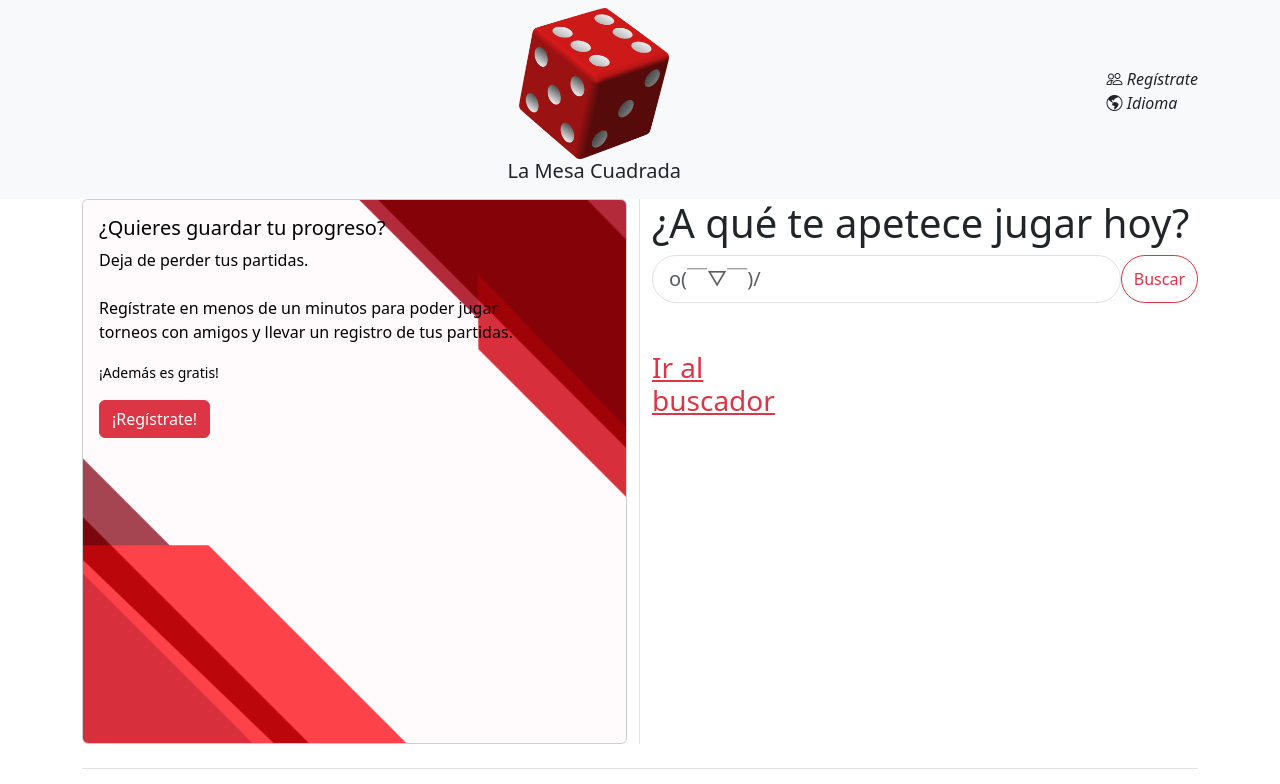
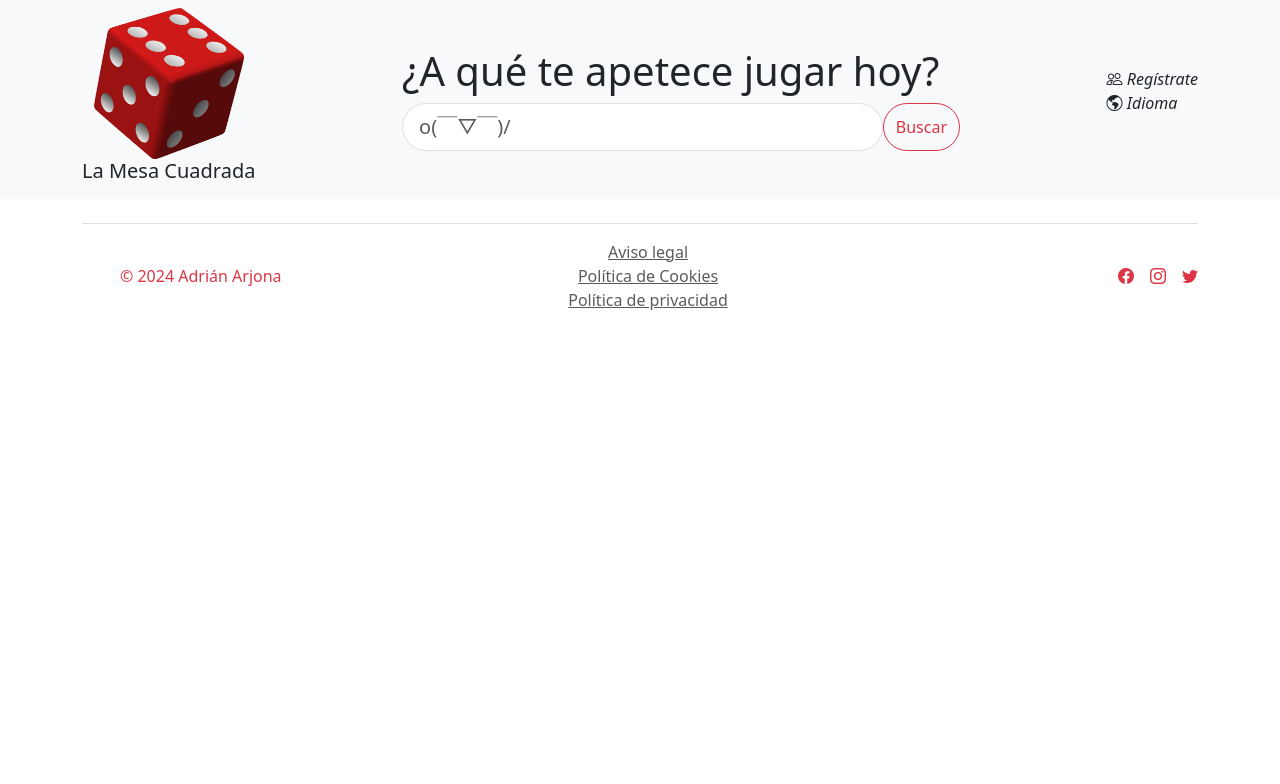
Before and after one commit to Adriath/La-Mesa-Cuadrada, a PHP site: page /La_Mesa_Cuadrada/VISTA/seccionesWeb/buscador in a window 1280 px wide. Shown: the top 784 px of the page. After the commit the page ends 310 px from the top, so only its background shows below. Run offline with PHP 8.4, Linux system fonts and the light colour scheme.

Commit message:
Cambiado el sistema de enrutamiento.

```diff
--- a/CONTROL/route.php
+++ b/CONTROL/route.php
@@ -4,12 +4,17 @@
 $ruta = $_SERVER['REQUEST_URI'];
 $metodo = $_SERVER['REQUEST_METHOD'];
 
+$pagina = basename(parse_url($ruta, PHP_URL_PATH)); // Extrae el nombre del archivo o ruta de la URL
+
 // RUTA PRINCIPAL: http://localhost/La_Mesa_Cuadrada/index.php
 
 if ($metodo == 'GET') {
-    if (isset($_GET["pagina"])) {
+    if (isset($pagina)) {
 
-        switch ($_GET["pagina"]) {
+        switch ($pagina) {
+            case "":
+            case "/":
+            case "index":
             case "home":
                 require_once 'VISTA/home.php';
                 break;
@@ -18,7 +23,7 @@ if ($metodo == 'GET') {
                 require_once 'VISTA/buscador.php';
                 break;
 
-            case "tuki":
+            case "partida":
                 require_once 'VISTA/area_juego.php';
                 break;
 
@@ -35,6 +40,7 @@ if ($metodo == 'GET') {
                 break;
 
             default:
+            echo "ERROR 404. PÁgina no encontrada";
                 break;
         }
     } else {
--- a/VISTA/js/buscador.js
+++ b/VISTA/js/buscador.js
@@ -72,7 +72,7 @@ $(document).ready(function (){
 
 function haceAlgo() {
 
-    window.location.href = 'http://localhost/La_Mesa_Cuadrada/index.php?pagina=buscador&resultado=' + textoUsuario + '&encontrado=' + coincidenciaEncontrada ;
+    window.location.href = 'http://localhost/La_Mesa_Cuadrada/buscador?resultado=' + textoUsuario + '&encontrado=' + coincidenciaEncontrada ;
 }
 
 function muestraSugerencias(datos, textoUsuario) {
@@ -205,7 +205,7 @@ function pintaCardResultado(datos) {
                     $('<p>', { class: 'card-text' }).text(descripcion),
                     $('<p>', { class: 'card-text' }).text("Jugadores: " + minJugadores + " - " + maxJugadores),
                     // $('<p>', { class: 'card-text' }).text("Jugadores: 2 - 6"),
-                    $('<a>', { href: 'index.php?pagina=' + enlace, class: 'btn btn-danger d-flex justify-content-center' }).text('¡Jugar!')
+                    $('<a>', { href: 'partida?juego=' + enlace, class: 'btn btn-danger d-flex justify-content-center' }).text('¡Jugar!')
                 )
             )
         );
--- a/VISTA/seccionesWeb/header.php
+++ b/VISTA/seccionesWeb/header.php
@@ -17,6 +17,9 @@
 
     <body>
 
+        <!-- HEADER -->
+
+
         <!-- BARRA DE NAVEGACIÓN -->
 
         <nav class="navbar bg-body-tertiary">
@@ -26,7 +29,7 @@
                 <!-- Logotipo -->
 
                 <div class="mx-auto text-center">
-                    <a href="index.php?pagina=home">
+                    <a href="home">
                         <img class="img-fluid" src="VISTA/img/logo.png" width="150" alt="Logotipo La Mesa Cuadrada">
                     </a>
                     <P class="h5"> La Mesa Cuadrada </P>
--- a/VISTA/seccionesWeb/header_buscador.php
+++ b/VISTA/seccionesWeb/header_buscador.php
@@ -26,7 +26,7 @@
                 <!-- Logotipo -->
 
                 <div class="text-center">
-                    <a href="index.php?pagina=home">
+                    <a href="home">
                         <img class="img-fluid" src="VISTA/img/logo.png" width="150" alt="Logotipo La Mesa Cuadrada">
                     </a>
                     <P class="h5"> La Mesa Cuadrada </P>
--- a/VISTA/seccionesWeb/main_area_juego.php
+++ b/VISTA/seccionesWeb/main_area_juego.php
@@ -3,11 +3,13 @@
 <nav style="--bs-breadcrumb-divider: '🔴';" aria-label="Migas de pan"> <!-- Insertar entre las comillas simples ('') el tipo de separador deseado -->
     <div class="container">
         <ol class="breadcrumb">
-            <li class="breadcrumb-item"><a class="link-danger" href="index.php?pagina=home"> Home </a></li>
+            <li class="breadcrumb-item"><a class="link-danger" href="home"> Home </a></li>
             <li class="breadcrumb-item active" aria-current="Página actual"> Área de Juego </li>
         </ol>
     </div>
 </nav>
+
+<!-- MAIN -->
 
 <main>
 
--- a/VISTA/seccionesWeb/main_buscador.php
+++ b/VISTA/seccionesWeb/main_buscador.php
@@ -3,7 +3,7 @@
 <nav style="--bs-breadcrumb-divider: '🔴';" aria-label="Migas de pan"> <!-- Insertar entre las comillas simples ('') el tipo de separador deseado -->
     <div class="container">
         <ol class="breadcrumb">
-            <li class="breadcrumb-item"><a class="link-danger" href="index.php?pagina=home"> Home </a></li>
+            <li class="breadcrumb-item"><a class="link-danger" href="home"> Home </a></li>
             <li class="breadcrumb-item active" aria-current="Página actual"> Buscador </li>
         </ol>
     </div>
--- a/VISTA/seccionesWeb/main_buscador_resultadoEncontrado.php
+++ b/VISTA/seccionesWeb/main_buscador_resultadoEncontrado.php
@@ -3,7 +3,7 @@
 <nav style="--bs-breadcrumb-divider: '🔴';" aria-label="Migas de pan"> <!-- Insertar entre las comillas simples ('') el tipo de separador deseado -->
     <div class="container">
         <ol class="breadcrumb">
-            <li class="breadcrumb-item"><a class="link-danger" href="index.php?pagina=home"> Home </a></li>
+            <li class="breadcrumb-item"><a class="link-danger" href="home"> Home </a></li>
             <li class="breadcrumb-item active" aria-current="Página actual"> Buscador </li>
         </ol>
     </div>
--- a/VISTA/seccionesWeb/main_home.php
+++ b/VISTA/seccionesWeb/main_home.php
@@ -130,7 +130,7 @@
                 <!-- Ir al buscador (PRUEBAS)-->
 
                 <div class="row">
-                    <a class="col-4 link-danger" href="index.php?pagina=buscador">
+                    <a class="col-4 link-danger" href="buscador">
                         <h3 class="mt-5"> Ir al buscador </h3>
                     </a>
                 </div>
```
